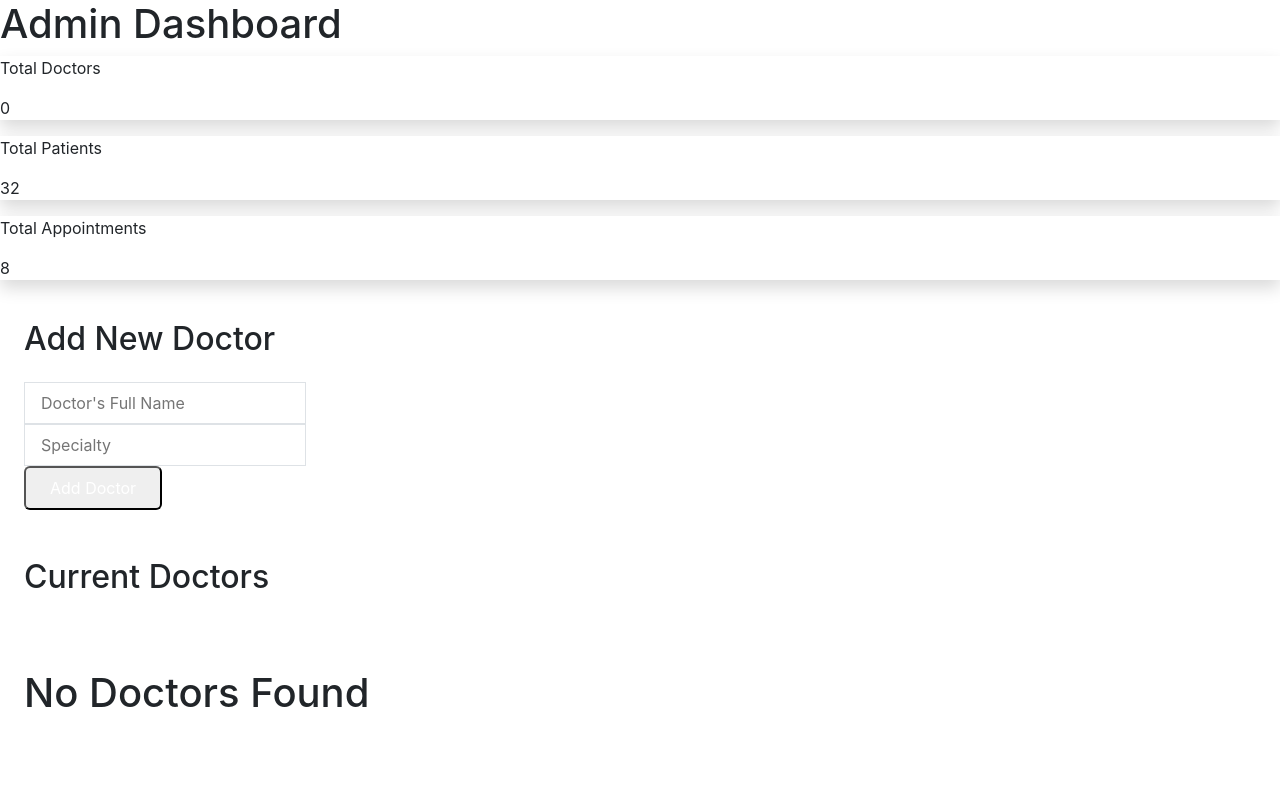
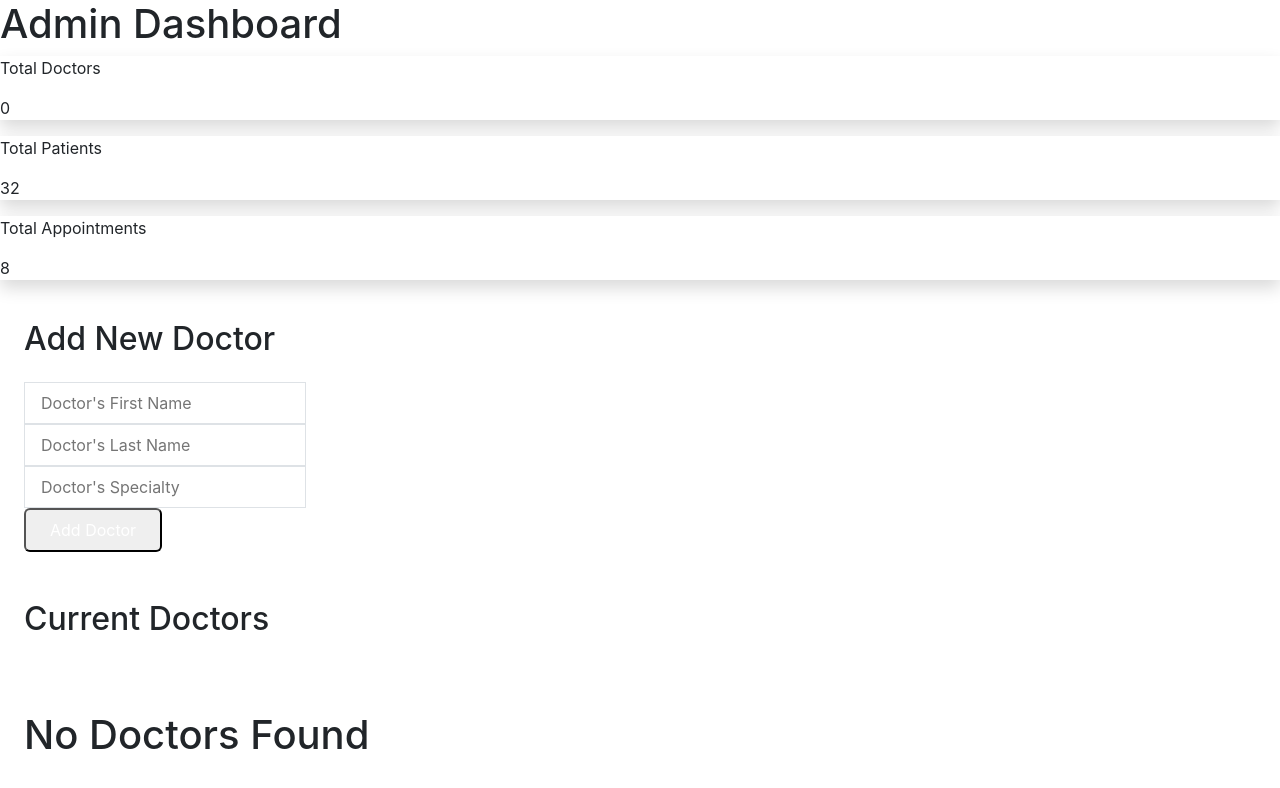
Before and after one commit to optsig/web2-hospital-project, a React (Create React App) app: page /admin in a window 1280 px wide. Shown: the top 788 px of the page. Built offline with nearby package versions, Linux system fonts and the light colour scheme.

Commit message:
improved the admin dashboard to include the doctor's last name and fixed the logic for deleting a doctor based on their first and last name instead of their fullname (will change this when i implement the backend)

```diff
--- a/src/components/AdminPage.jsx
+++ b/src/components/AdminPage.jsx
@@ -7,8 +7,9 @@ import Swal from 'sweetalert2'
 function AdminDashboard() {
 
   var DoctorO = {
-    fullName: "",
-    specialty: "",
+    firstName: "",
+    lastName: "",
+    specialty: ""
   }
 
   const [doctor, setDoctor] = useState(DoctorO)
@@ -19,14 +20,14 @@ function AdminDashboard() {
     setDoctor({ ...doctor, [e.target.name]: e.target.value })
   }
 
-  const deleteDoctor = (targetName) => {
+  const deleteDoctor = (targetFirstName, targetLastName, targetIndex) => {
     Swal.fire({
       icon: 'warning',
-      text: `Delete Dr. ${targetName}?`,
+      text: `Delete Dr. ${targetFirstName} ${targetLastName}?`,
       showCancelButton: true,
     }).then((result) => {
       if (result.isConfirmed) {
-        setDoctorList(doctorList.filter((entry) => entry.fullName !== targetName));
+        setDoctorList(doctorList.filter((entry) => entry.firstName !== targetFirstName || entry.lastName !==  targetLastName));
         toast.info("Doctor was deleted successfully");
       }
     })
@@ -62,7 +63,7 @@ function AdminDashboard() {
 
             onSubmit={(e) => {
               e.preventDefault()
-              if (!doctor.fullName.trim() || !doctor.specialty.trim()) {
+              if (!doctor.firstName.trim() || !doctor.specialty.trim() || !doctor.lastName.trim()) {
                 toast.error("Please fill in both the name and specialty fields.")
                 return
               }
@@ -74,19 +75,30 @@ function AdminDashboard() {
           >
             <div>
               <input
-                name="fullName"
+                name="firstName"
                 type="text"
-                placeholder="Doctor's Full Name"
-                value={doctor.fullName}
+                placeholder="Doctor's First Name"
+                value={doctor.firstName}
                 onChange={handleChange}
                 className="w-full px-3 py-2 border border-gray-300 rounded-md"
               />
             </div>
             <div>
               <input
+                name="lastName"
+                type="text"
+                placeholder="Doctor's Last Name"
+                value={doctor.lastName}
+                onChange={handleChange}
+                className="w-full px-3 py-2 border border-gray-300 rounded-md"
+              />
+            </div>
+
+            <div>
+              <input
                 name="specialty"
                 type="text"
-                placeholder="Specialty"
+                placeholder="Doctor's Specialty"
                 value={doctor.specialty}
                 onChange={handleChange}
                 className="w-full px-3 py-2 border border-gray-300 rounded-md"
@@ -116,11 +128,11 @@ function AdminDashboard() {
                   className="flex justify-between items-center bg-white p-4 shadow rounded"
                 >
                   <div>
-                    <p className="font-bold">{entry.fullName}</p>
+                    <p className="font-bold">{entry.firstName} {entry.lastName}</p>
                     <p className="text-sm text-gray-600">{entry.specialty}</p>
                   </div>
                   <button
-                    onClick={() => deleteDoctor(entry.fullName)}
+                    onClick={() => deleteDoctor(entry.firstName, entry.lastName, entry.index)}
                     className="bg-red-500 hover:bg-red-600 text-white px-3 py-1 rounded-md text-sm"
                   >
                     Remove
```
